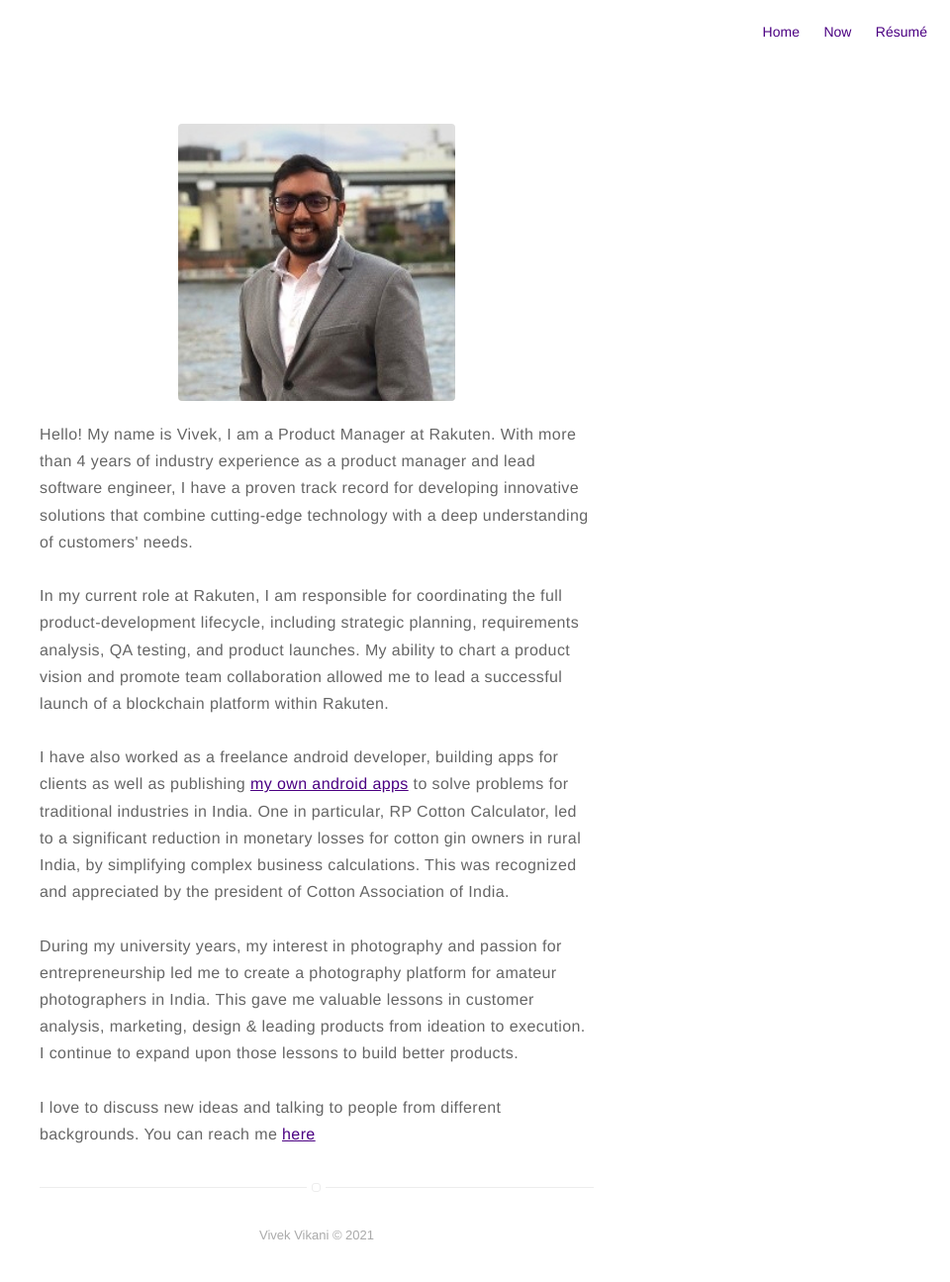
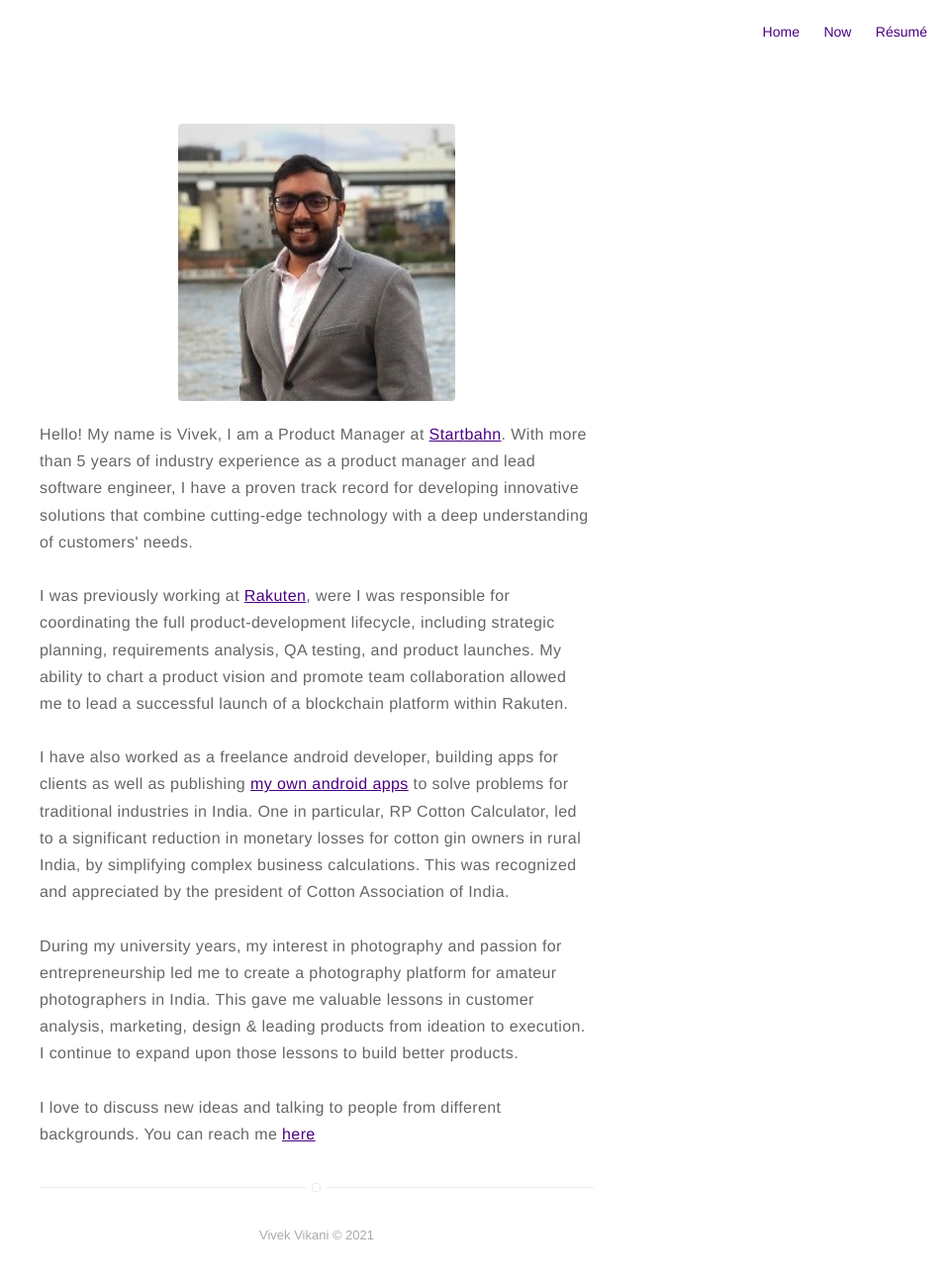
Before and after one commit to vivekvikani/vivekvikani.github.io, a Jekyll site: the page built from about.md, in a window 1280 px wide. Shown: the whole page at 99% size, without its empty margins (320-1280 px from the left). Built offline with Jekyll 4.4.1, drawn with Linux system fonts in a browser that asks for light colours.

Commit message:
Update about page

```diff
--- a/about.md
+++ b/about.md
@@ -5,9 +5,9 @@ layout: page
 ![Profile Image]({% if site.external-image %}{{ site.picture }}{% else %}{{ site.url }}/{{ site.picture }}{% endif %})
 
 
-<p>Hello! My name is Vivek, I am a Product Manager at Rakuten. With more than 4 years of industry experience as a product manager and lead software engineer, I have a proven track record for developing innovative solutions that combine cutting-edge technology with a deep understanding of customers' needs.<br><br>
+<p>Hello! My name is Vivek, I am a Product Manager at <a href="https://startbahn.jp/en/" target="_blank">Startbahn</a>. With more than 5 years of industry experience as a product manager and lead software engineer, I have a proven track record for developing innovative solutions that combine cutting-edge technology with a deep understanding of customers' needs.<br><br>
 
-In my current role at Rakuten, I am responsible for coordinating the full product-development lifecycle, including strategic planning, requirements analysis, QA testing, and product launches. My ability to chart a product vision and promote team collaboration allowed me to lead a successful launch of a blockchain platform within Rakuten.<br><br>
+I was previously working at <a href="https://global.rakuten.com/corp/about/" target="_blank">Rakuten</a>, were I was responsible for coordinating the full product-development lifecycle, including strategic planning, requirements analysis, QA testing, and product launches. My ability to chart a product vision and promote team collaboration allowed me to lead a successful launch of a blockchain platform within Rakuten.<br><br>
 
 I have also worked as a freelance android developer, building apps for clients as well as publishing <a href="https://play.google.com/store/apps/developer?id=Truecent+Technology" target="_blank"> my own android apps</a> to solve problems for traditional industries in India. One in particular, RP Cotton Calculator, led to a significant reduction in monetary losses for cotton gin owners in rural India, by simplifying complex business calculations. This was recognized and appreciated by the president of Cotton Association of India.<br><br>
 
```
Also changed, not shown: now.md (+0 -1 lines).
